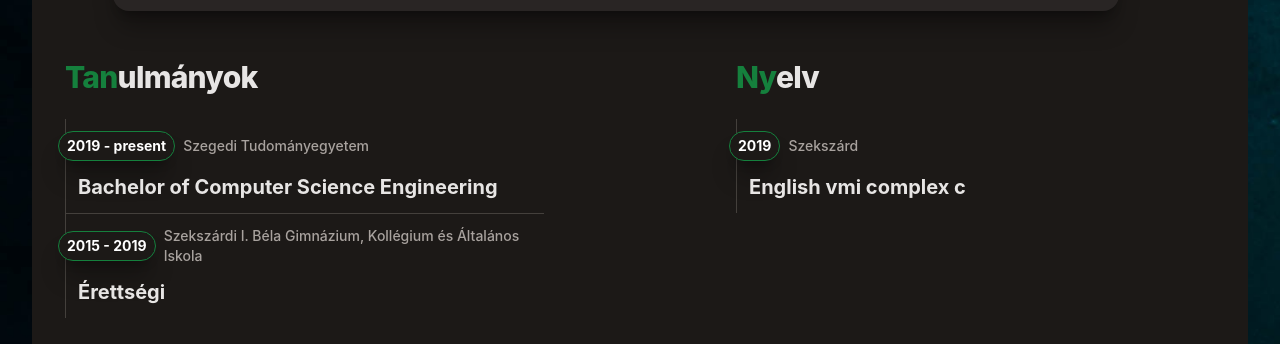
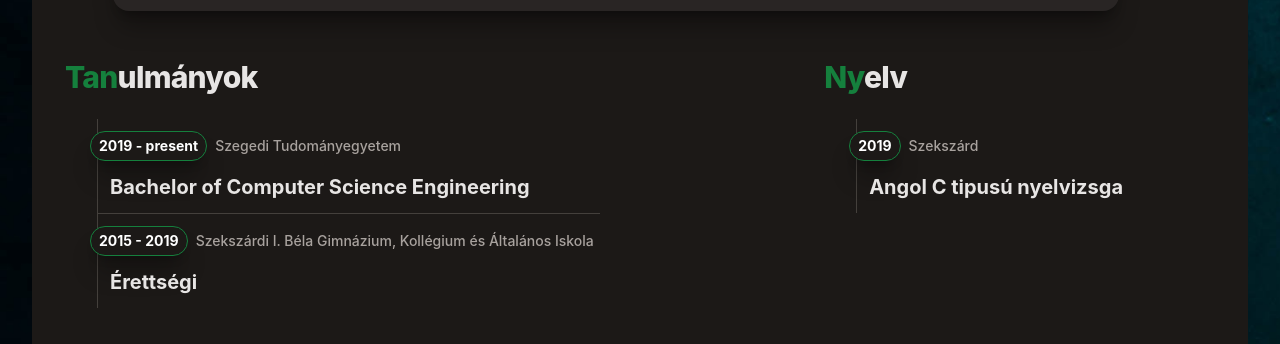
Before and after one commit to CsabaAndi/csabaandi.github.io, a React (Create React App) app: page / in a window 1280 px wide. Shown: the part 608-952 px from the top of the page. Built offline with nearby package versions, Linux system fonts and the light colour scheme.

Commit message:
[UI] Changed Language grid alignement on lg screen

```diff
--- a/src/components/About/Education.tsx
+++ b/src/components/About/Education.tsx
@@ -21,25 +21,25 @@ const ExperienceRowBlock: React.FC<experience> = (data: experience) => (
 {/** @todo: space beetween edu/lang **/}
 function Education() {
     return (
-        <section id='sect_4_edu' className='px-4 mb-12 sm:p-0 sm:px-4 md:px-8'> {/** @todo: padding/margin size**/}
-            <div className='grid grid-cols-1 gap-4 md:grid-cols-2 md:gap-48'>
+        <section id='sect_4_edu' className='px-4 mb-12 sm:p-0 sm:px-4 md:px-8'> {/** @todo: padding/margin size  px-4 mb-12 sm:p-0 sm:px-4 md:px-8**/}
+            <div className='grid grid-cols-1 gap-4 lg:grid-cols-2'>
                 <div className='col-span-1'>
                     <h2 className='pb-4 sm:pb-6 text-2xl font-extrabold tracking-tight text-stone-200 sm:text-3xl'>
                         <span className='text-green-700'>Tan</span>
                         ulmányok
                     </h2>
-                    <ul className="md:ml-0 lg:ml-0">
+                    <ul className="md:ml-4 lg:ml-0 lg:px-8">
                         <ExperienceRowBlock start_year={2019} end_year="present" location="Szegedi Tudományegyetem" description="Bachelor of Computer Science Engineering"></ExperienceRowBlock>
                         <ExperienceRowBlock start_year={2015} end_year={2019} location="Szekszárdi I. Béla Gimnázium, Kollégium és Általános Iskola" description="Érettségi"></ExperienceRowBlock>
                     </ul>
                 </div>
-                <div className='col-span-1'>
+                <div className='col-span-1 lg:px-12 lg:justify-self-end'>
                     <h2 className='pb-6 text-2xl font-extrabold tracking-tight text-stone-200 sm:text-3xl'>
                         <span className='text-green-700'>Ny</span>
                         elv
                     </h2>
-                    <ul className="md:ml-0">
-                        <ExperienceRowBlock start_year={2019} end_year="" location="Szekszárd" description="English vmi complex c"></ExperienceRowBlock>
+                    <ul className="md:ml-4 lg:ml-0 lg:px-8">
+                        <ExperienceRowBlock start_year={2019} end_year="" location="Szekszárd" description="Angol C tipusú nyelvizsga"></ExperienceRowBlock>
                     </ul>
                 </div>
                 {/* for future work experience */}
```
